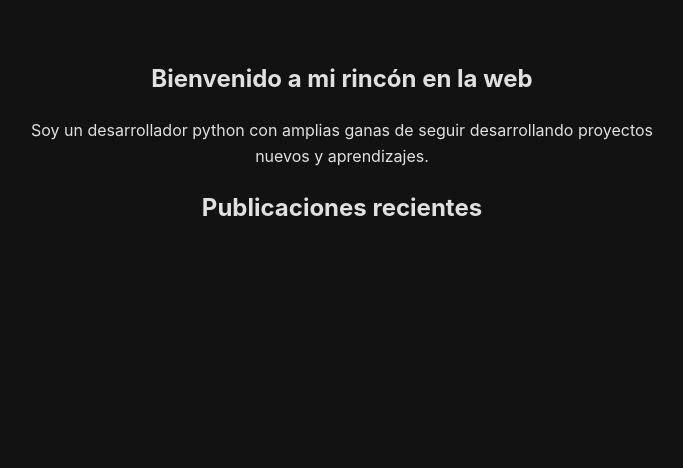
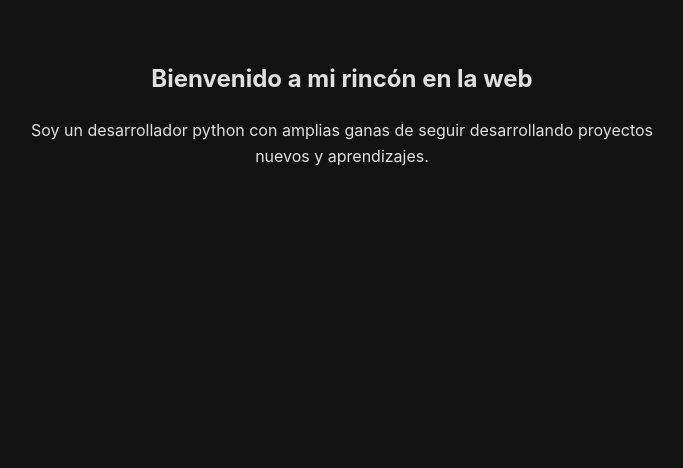
Before and after one commit to makinatetanos/miweb, a Flask app: page / in a window 1280 px wide. Shown: the part 152-620 px from the top of the page, without its empty margins (298-981 px from the left). Run offline with Flask 3, Linux system fonts and the light colour scheme.

Commit message:
Update index.html

```diff
--- a/templates/index.html
+++ b/templates/index.html
@@ -25,7 +25,6 @@
             <p>Soy un desarrollador python con amplias ganas de seguir desarrollando proyectos nuevos y aprendizajes.</p>
         </section>
         <section id="posts">
-            <h2>Publicaciones recientes</h2>
             {% for post in posts %}
                 <article>
                     <div>{{ post.contenido_html | safe }}</div>
```
